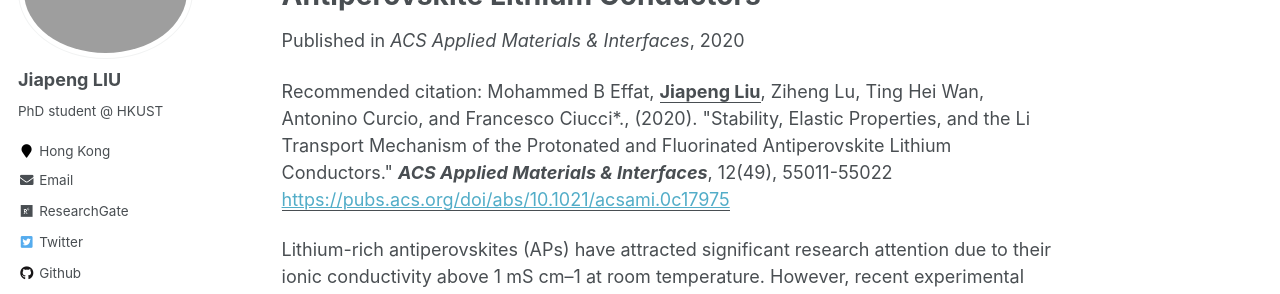
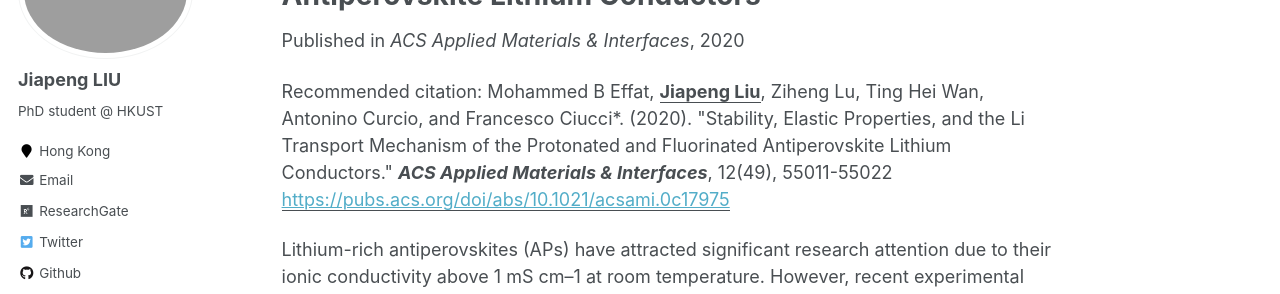
Before and after one commit to jiapeng-liu/jiapeng-liu.github.io, a Jekyll site: the page built from _publications/2020-LiOHCl-ACS_AMI.md, in a window 1280 px wide and 900 px high. Shown: the part 193-487 px from the top of the window. Built offline with Jekyll 4.4.1, drawn with Linux system fonts in a browser that asks for light colours; some web fonts are replaced.

```diff
--- a/_publications/2020-LiOHCl-ACS_AMI.md
+++ b/_publications/2020-LiOHCl-ACS_AMI.md
@@ -6,7 +6,7 @@ excerpt: ''
 date: 2020-11-27
 venue: 'ACS Applied Materials & Interfaces'
 paperurl: 'https://pubs.acs.org/doi/abs/10.1021/acsami.0c17975'
-citation: 'Mohammed B Effat, <u><b>Jiapeng Liu</b></u>, Ziheng Lu, Ting Hei Wan, Antonino Curcio, and Francesco Ciucci*., (2020). &quot;Stability, Elastic Properties, and the Li Transport Mechanism of the Protonated and Fluorinated Antiperovskite Lithium Conductors.&quot; <i><b>ACS Applied Materials & Interfaces</b></i>, 12(49), 55011-55022'
+citation: 'Mohammed B Effat, <u><b>Jiapeng Liu</b></u>, Ziheng Lu, Ting Hei Wan, Antonino Curcio, and Francesco Ciucci*. (2020). &quot;Stability, Elastic Properties, and the Li Transport Mechanism of the Protonated and Fluorinated Antiperovskite Lithium Conductors.&quot; <i><b>ACS Applied Materials & Interfaces</b></i>, 12(49), 55011-55022'
 ---
 Lithium-rich antiperovskites (APs) have attracted significant research attention due to their ionic conductivity above 1 mS cm–1 at room temperature. However, recent experimental reports suggest that proton-free lithium-rich APs, such as Li3OCl, may not be synthesized using conventional methods. While Li2OHCl has a lower conductivity of about 0.1 mS cm–1 at 100 °C, its partially fluorinated counterpart, Li2(OH)0.9F0.1Cl, is a significantly better ionic conductor. In this article, using density functional theory simulations, we show that it is easier to synthesize Li2OHCl and two of its fluorinated variants, i.e., Li2(OH)0.9F0.1Cl and Li2OHF0.1Cl0.9, than Li3OCl. The transport properties and electrochemical windows of Li2OHCl and the fluorinated variants are also studied. The ab initio molecular dynamics simulations suggest that the greater conductivity of Li2(OH)0.9F0.1Cl is due to structural distortion of the lattice and correspondingly faster OH reorientation dynamics. Partially fluorinating the Cl site to obtain Li2OHF0.1Cl0.9 leads to an even greater ionic conductivity without impacting the electrochemical window and synthesizability of the materials. This study motivates further research on the correlation between local structure distortion, OH dynamics, and increased Li mobility. Furthermore, it introduces Li2OHF0.1Cl0.9 as a novel Li conductor.
 
```
Also changed, not shown: _publications/2020-Exsolution-ACS_Nano.md (+1 -1 lines).
